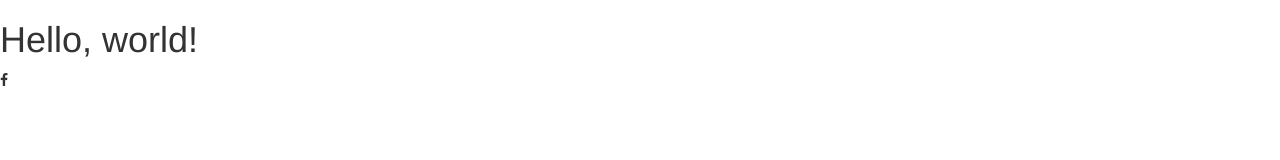
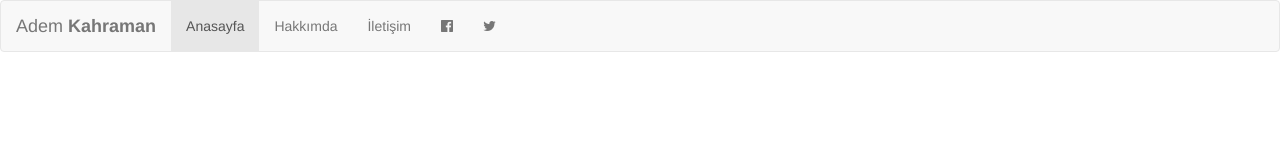
Before and after one commit to khrmnadem/ademkahramanblog, a plain HTML site: page index.html in a window 1280 px wide. Drawn offline with nearby package versions, Linux system fonts and the light colour scheme.

Commit message:
menüye başlandı

```diff
--- a/index.html
+++ b/index.html
@@ -21,8 +21,28 @@
     <![endif]-->
   </head>
   <body>
-    <h1>Hello, world!</h1>
-    <i class="fa fa-facebook"></i>
+		<nav class="navbar navbar-default">
+			<div class="container-fluid">
+			<div class="navbar-header">
+				      <button type="button" class="navbar-toggle collapsed" data-toggle="collapse" data-target="#bs-example-navbar-collapse-1" aria-expanded="false">
+				        <span class="sr-only">Toggle navigation</span>
+				        <span class="icon-bar"></span>
+				        <span class="icon-bar"></span>
+				        <span class="icon-bar"></span>
+				      </button>
+				<a href="#" class="navbar-brand">Adem <b>Kahraman</b></a>
+			</div>
+			<div class="collapse navbar-collapse" id="bs-example-navbar-collapse-1">
+				<ul class="nav navbar-nav">
+					<li class="active"><a href="#">Anasayfa</a></li>
+					<li><a href="#">Hakkımda</a></li>
+					<li><a href="#">İletişim</a></li>
+					<li><a href="#"><i class="fa fa-facebook-official"></i></a></li>
+					<li><a href="#"><i class="fa fa-twitter"></i></a></li>
+				</ul>
+			</div>
+			</div>
+		</nav>
 
     <!-- jQuery (necessary for Bootstrap's JavaScript plugins) -->
     <script src="https://ajax.googleapis.com/ajax/libs/jquery/1.12.4/jquery.min.js"></script>
```
